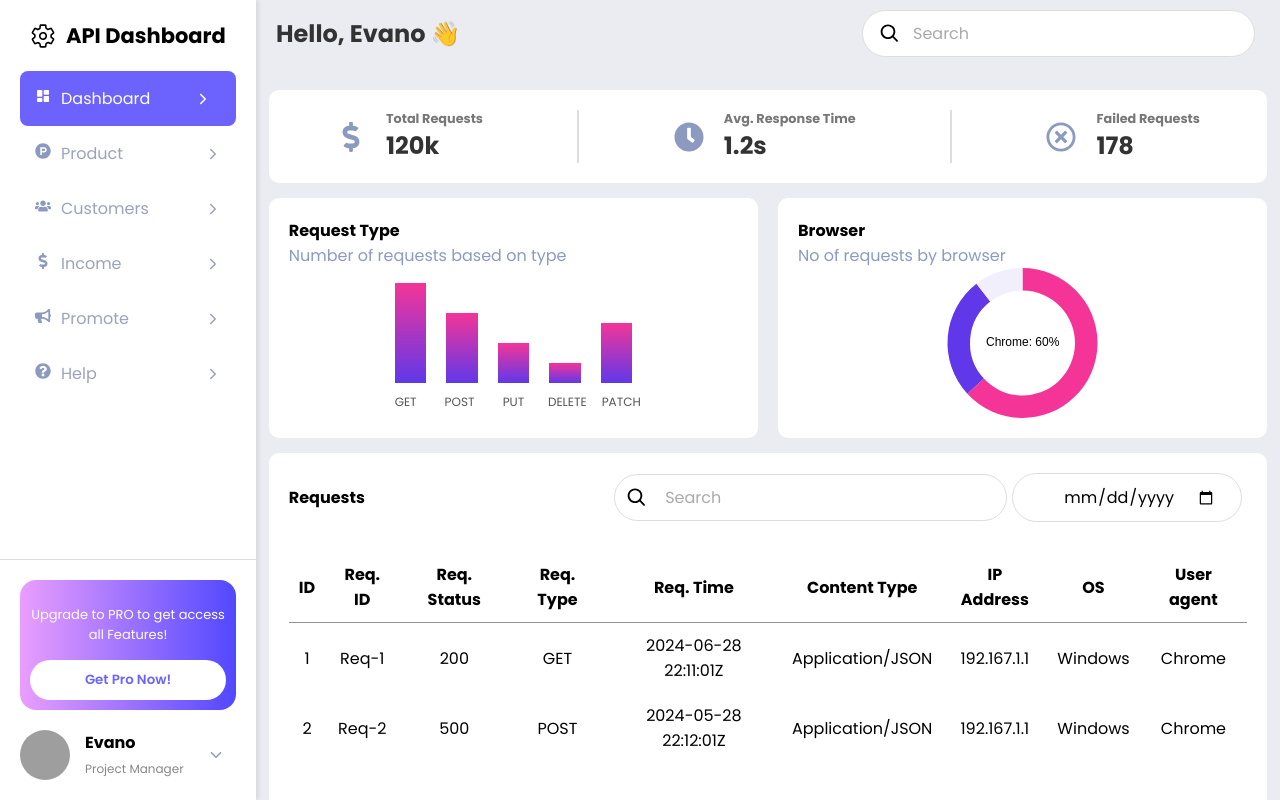
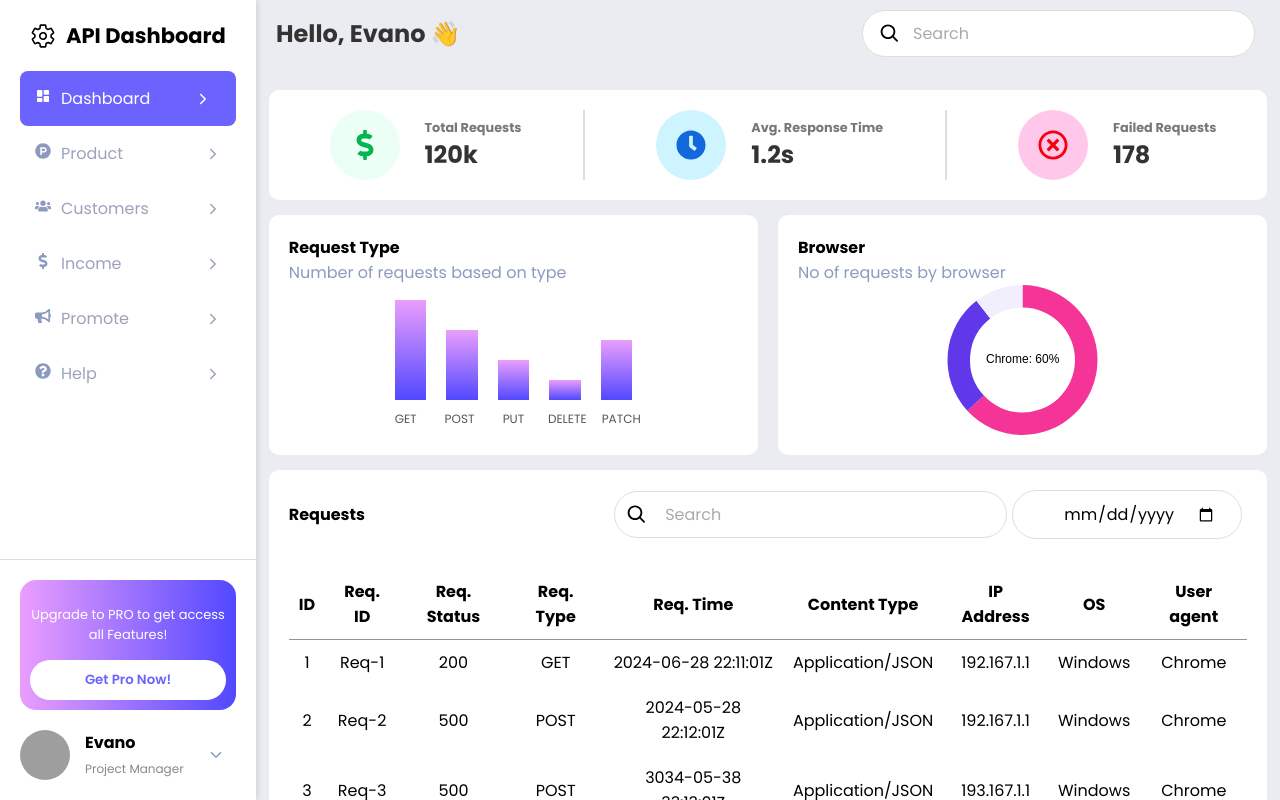
Before and after one commit to Kaliyappan1/analytics-dashboard, a React (Create React App) app: page / in a window 1280 px wide. Built offline with nearby package versions, Linux system fonts and the light colour scheme; grey boxes are pictures that could not be loaded.

Commit message:
analytics ui is completed

```diff
--- a/src/assets/styles/Metrics.css
+++ b/src/assets/styles/Metrics.css
@@ -27,6 +27,37 @@
   margin: 0;
   font-weight: bold;
   color: #333;
+}
+
+.icon-container-income {
+  display: flex;
+  justify-content: center;
+  align-items: center;
+  width: 70px;
+  height: 70px;
+  border-radius: 50%;
+  background: #EBFFF4;
+  margin-right: 15px;
+}
+.icon-container-clock {
+  display: flex;
+  justify-content: center;
+  align-items: center;
+  width: 70px;
+  height: 70px;
+  border-radius: 50%;
+  background: #CDF4FF;
+  margin-right: 15px;
+}
+.icon-container-time {
+  display: flex;
+  justify-content: center;
+  align-items: center;
+  width: 70px;
+  height: 70px;
+  border-radius: 50%;
+  background: #FFC7E9;
+  margin-right: 15px;
 }
 
 .metric-break-line {
--- a/src/assets/styles/RequestType.css
+++ b/src/assets/styles/RequestType.css
@@ -18,7 +18,7 @@
 
 .bar {
   width: 7%;
-  background: linear-gradient(to top, #6038EA, #F43597);
+  background: linear-gradient(to bottom, #ea9efd, #5148ff);
   margin: 0 10px;
   transition: height 0.3s ease;
 }
--- a/src/components/Metrics.js
+++ b/src/components/Metrics.js
@@ -1,13 +1,15 @@
 // src/components/Metrics.jsx
 import React from "react";
-import "../assets/styles/Metrics.css"
+import "../assets/styles/Metrics.css";
 import { FaDollarSign, FaClock, FaRegTimesCircle } from "react-icons/fa";
 
 const Metrics = () => {
   return (
     <div className="metrics">
       <div className="metric">
-        <FaDollarSign size={30} className="icon"/>
+        <div className="icon-container-income">
+          <FaDollarSign size={30} color="#01B651" />
+        </div>
         <div>
           <h4>Total Requests</h4>
           <p>120k</p>
@@ -15,7 +17,9 @@ const Metrics = () => {
       </div>
       <span className="metric-break-line"></span>
       <div className="metric">
-        <FaClock size={30} className="icon"/>
+        <div className="icon-container-clock">
+          <FaClock size={30} color="#1268DC" />
+        </div>
         <div>
           <h4>Avg. Response Time</h4>
           <p>1.2s</p>
@@ -23,7 +27,9 @@ const Metrics = () => {
       </div>
       <span className="metric-break-line"></span>
       <div className="metric">
-        <FaRegTimesCircle size={30} className="icon"/>
+        <div className="icon-container-time">
+          <FaRegTimesCircle size={30} color="#F6000E" />
+        </div>
         <div>
           <h4>Failed Requests</h4>
           <p>178</p>
--- a/src/components/Requests.js
+++ b/src/components/Requests.js
@@ -10,16 +10,13 @@ const Requests = () => {
         </div>
         <div className="search-bar">
           <CgSearch size={22} className="search-icon" />
-          <input type="text" placeholder="Search" style={{ margin:"0 5px"}}/>
+          <input type="text" placeholder="Search" style={{ margin: "0 5px" }} />
           <input type="date" placeholder="Last 30 days" />
-
-
         </div>
-
       </div>
       <table>
         <thead>
-          <tr >
+          <tr>
             <th>ID</th>
             <th>Req. ID</th>
             <th>Req. Status</th>
@@ -55,6 +52,50 @@ const Requests = () => {
             <td>Windows</td>
             <td>Chrome</td>
           </tr>
+          <tr>
+            <td>3</td>
+            <td>Req-3</td>
+            <td>500</td>
+            <td>POST</td>
+            <td>3034-05-38 33:13:01Z</td>
+            <td>Application/JSON</td>
+            <td>193.167.1.1</td>
+            <td>Windows</td>
+            <td>Chrome</td>
+          </tr>
+          <tr>
+            <td>4</td>
+            <td>Req-4</td>
+            <td>500</td>
+            <td>POST</td>
+            <td>4044-05-48 44:14:01Z</td>
+            <td>Application/JSON</td>
+            <td>194.167.1.1</td>
+            <td>Windows</td>
+            <td>Chrome</td>
+          </tr>
+          <tr>
+            <td>5</td>
+            <td>Req-5</td>
+            <td>500</td>
+            <td>POST</td>
+            <td>5055-05-58 55:15:01Z</td>
+            <td>Application/JSON</td>
+            <td>195.167.1.1</td>
+            <td>Windows</td>
+            <td>Chrome</td>
+          </tr>
+          <tr>
+            <td>6</td>
+            <td>Req-6</td>
+            <td>500</td>
+            <td>POST</td>
+            <td>6066-05-68 66:16:01Z</td>
+            <td>Application/JSON</td>
+            <td>196.167.1.1</td>
+            <td>Windows</td>
+            <td>Chrome</td>
+          </tr>
         </tbody>
       </table>
     </div>
```
